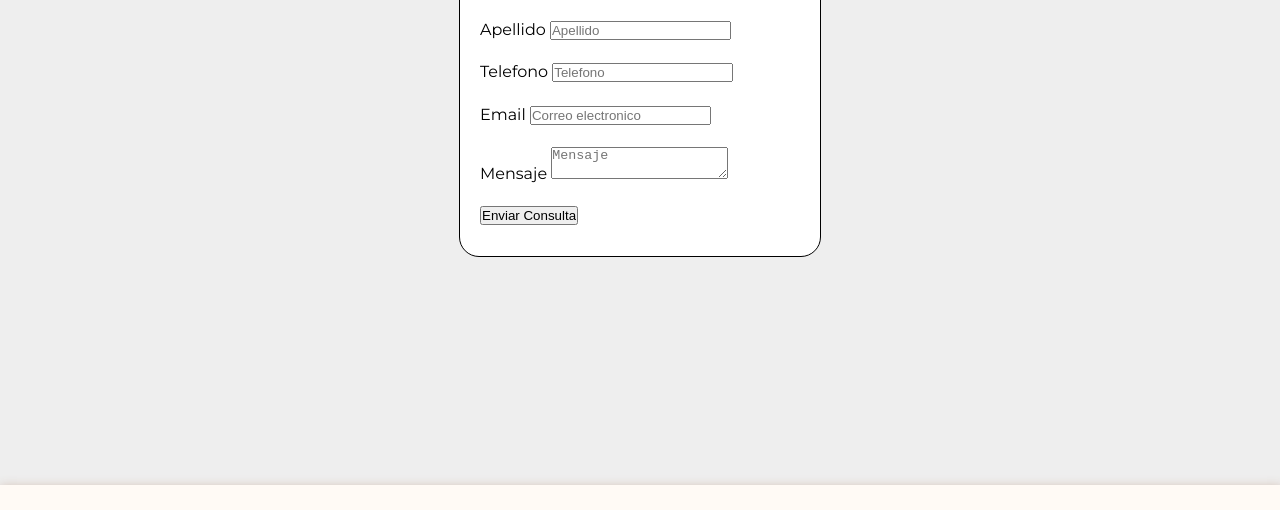
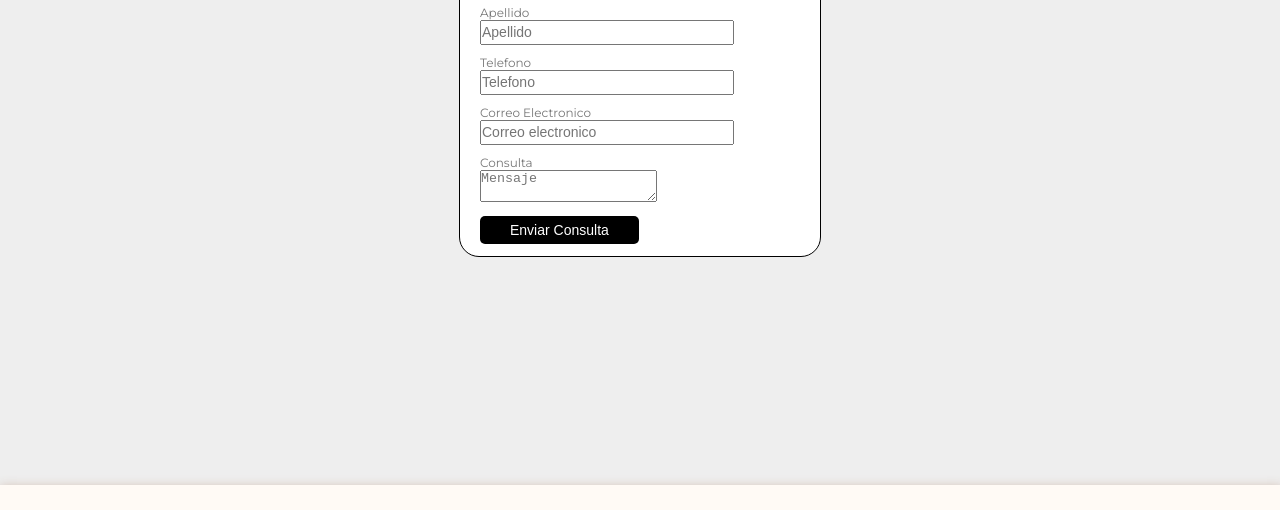
Before and after one commit to MateoGayo/hydro-box, a website: page paginas/contacto.html in a window 1280 px wide. Shown: the part 285-795 px from the top of the page. Drawn offline with nearby package versions, Linux system fonts and the light colour scheme.

Commit message:
ultimos cambios en contacto

```diff
--- a/css/style.css
+++ b/css/style.css
@@ -145,12 +145,7 @@ ul{
         padding: 20px;
         margin-top: 50px;
         border: 0.094rem solid black;
-        background-color: white;
-    }
-    .form-consulta{
-        margin-top: 1.4rem;
-        margin-bottom: 1.4rem;
-    }
+        background-color: white; }
 
 
 .mainl{
@@ -226,3 +221,31 @@ ul{
 #logout-boton {
     display: none;
 }
+
+
+.field {
+    margin-bottom: 10px;
+}
+
+.field label {
+    display: block;
+    font-size: 12px;
+    color: #777;
+}
+
+.field input {
+    display: block;
+    min-width: 250px;
+    line-height: 1.5;
+    font-size: 14px;
+}
+
+input[type="submit"] {
+    display: block;
+    border-radius: 5px;
+    padding: 6px 30px;
+    font-size: 14px;
+    background-color: black;
+    color: #fff;
+    border: none
+}
--- a/paginas/contacto.html
+++ b/paginas/contacto.html
@@ -27,37 +27,27 @@
             <div class="formulario-consulta">
                 <h1>Contacto</h1>
                 <form id="form">
-                    <div class="mb-3 form-consulta">
-                        <label for="exampleInputEmail1" class="form-label">
-                            Nombre
-                        </label>
+                    <div class="field">
+                        <label for="name">Nombre</label>
                         <input type="text" class="form-control" placeholder="Nombre" name="name" required>
                     </div>
-                    <div class="mb-3 form-consulta">
-                        <label for="exampleInputPassword1" class="form-label">
-                            Apellido
-                        </label>
+                    <div class="field">
+                        <label for="phone">Apellido</label>
                         <input type="text" class="form-control" placeholder="Apellido" name="last name" required>
                     </div>
-                    <div class="mb-3 form-consulta">
-                        <label for="exampleInputPassword1" class="form-label">
-                            Telefono
-                        </label>
+                    <div class="field">
+                        <label for="email">Telefono</label>
                         <input type="number" class="form-control" placeholder="Telefono" name="phone" required>
                     </div>
-                    <div class="mb-3 form-consulta">
-                        <label for="exampleInputPassword1" class="form-label">
-                            Email
-                        </label>
+                    <div class="field">
+                        <label for="message">Correo Electronico</label>
                         <input type="email" class="form-control" placeholder="Correo electronico" name="mail" required>
                     </div>
-                    <div class="mb-3 form-consulta">
-                        <label for="exampleInputPassword1" class="form-label">
-                            Mensaje
-                        </label>
+                    <div class="field">
+                        <label for="reply_to">Consulta</label>
                         <textarea type="email" class="form-control" placeholder="Mensaje" name="message" required></textarea>
                     </div>
-                    <input type="submit" class="btn btn-succes" id="button" value="Enviar Consulta" >
+                    <input type="submit" id="button" value="Enviar Consulta" >
                 </form>
                 <script type="text/javascript" src="https://cdn.jsdelivr.net/npm/@emailjs/browser@3/dist/email.min.js"></script>
                 <script type="text/javascript"> emailjs.init('VBXW3XHARGmfVrAqt')</script>
```
